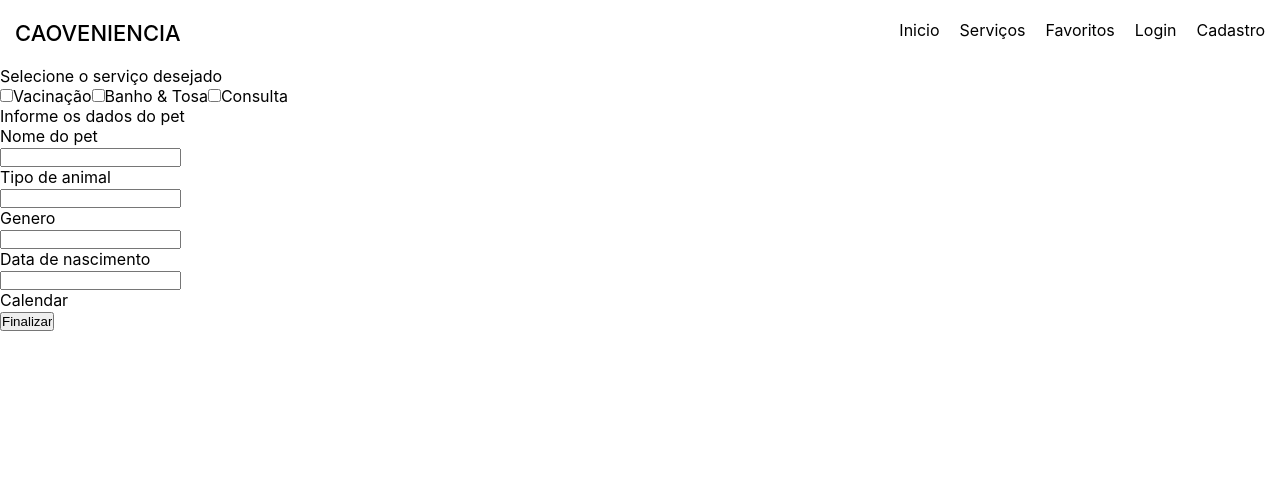
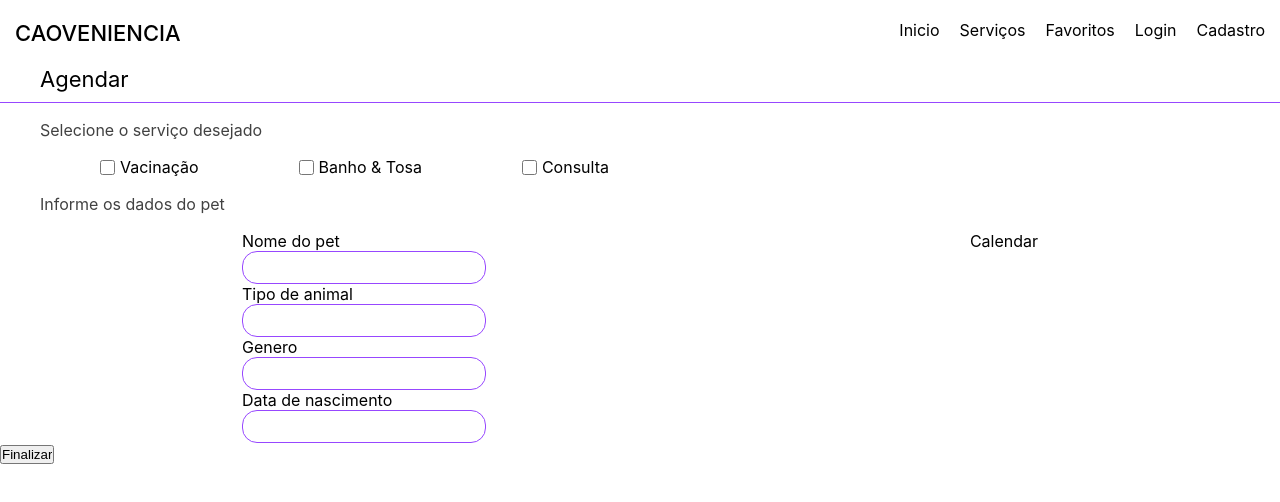
Before and after one commit to luisfelip2005/petshop, a React (Create React App) app in the folder frontend/: page /appointment in a window 1280 px wide. Shown: the top 502 px of the page. Built offline with nearby package versions, Linux system fonts and the light colour scheme.

Commit message:
styling appointment page

```diff
--- a/frontend/src/pages/Appointment/Appointment.jsx
+++ b/frontend/src/pages/Appointment/Appointment.jsx
@@ -1,38 +1,47 @@
-import React from 'react'
+import React, { useState } from 'react'
 import HomeNavbar from '../../components/HomeNavbar/HomeNavBar'
 import "./styles.css"
 
 export default function Appointment() {
+    const [checkedValue, setCheckedValue] = useState()
+
   return (
     <div>
         <HomeNavbar />
         <form>
-            <p>Selecione o serviço desejado</p>
-            <div className="checkbox-container">
-                <input id="vac" name='vac' type="checkbox" />
-                <label htmlFor="vac">Vacinação</label>
-                <input id="bath" name='bath' type="checkbox" />
-                <label htmlFor="bath">Banho & Tosa</label>
-                <input id="consult" name='consult' type="checkbox" />
-                <label htmlFor="consult">Consulta</label>
+            <p className='title'>Agendar</p>
+            <p className='subtitle'>Selecione o serviço desejado</p>
+            <div className="checkboxes-container">
+                <div className="checkbox-container">
+                    <input className='checkbox' checked={checkedValue == 1} name="choice" value={1} id="vac" type="checkbox" onClick={(e) => setCheckedValue(e.target.value)} />
+                    <label className='checkbox-label' htmlFor="vac">Vacinação</label>
+                </div>
+                <div className="checkbox-container">
+                    <input className='checkbox' checked={checkedValue == 2} name="choice" value={2} id="bath" type="checkbox" onClick={(e) => setCheckedValue(e.target.value)} />
+                    <label className='checkbox-label' htmlFor="bath">Banho & Tosa</label>
+                </div>
+                <div className="checkbox-container">
+                    <input className='checkbox' checked={checkedValue == 3} name="choice" value={3} id="consult" type="checkbox" onClick={(e) => setCheckedValue(e.target.value)} />
+                    <label className='checkbox-label' htmlFor="consult">Consulta</label>
+                </div>
             </div>
-            <p>Informe os dados do pet</p>
+            <p className='subtitle'>Informe os dados do pet</p>
             <div className="input-container">
                 <div className="inputs">
-                    <p>Nome do pet</p>
-                    <input type="text" />
-                    <p>Tipo de animal</p>
-                    <input type="text" />
-                    <p>Genero</p>
-                    <input type="text" />
-                    <p>Data de nascimento</p>
-                    <input type="text" />
+                    <p className='appointment-input-label'>Nome do pet</p>
+                    <input className='appointment-input' type="text" />
+                    <p className='appointment-input-label'>Tipo de animal</p>
+                    <input className='appointment-input' type="text" />
+                    <p className='appointment-input-label'>Genero</p>
+                    <input className='appointment-input' type="text" />
+                    <p className='appointment-input-label'>Data de nascimento</p>
+                    <input className='appointment-input' type="text" />
                 </div>
                 <div className="calendar">
                     <p>Calendar</p>
                 </div>
             </div>
-            <button>Finalizar</button>
+            <button className='appointment-button'>Finalizar</button>
         </form>
     </div>
   )
--- a/frontend/src/pages/Appointment/styles.css
+++ b/frontend/src/pages/Appointment/styles.css
@@ -1,3 +1,44 @@
-form {
+.checkbox {
+    height: 15px;
+    width: 15px;
+    border: 2px solid #9747FF;
+    accent-color: #9747FF;
+}
 
+.checkboxes-container {
+    display: flex;
+    justify-content: start;
+    align-items: center;
+    gap: 100px;
+    padding: 0px 0px 0px 100px;
 }
+
+.checkbox-container {
+    display: flex;
+    justify-content: center;
+    align-items: center;
+    gap: 5px;
+}
+
+.subtitle {
+    color: #414141;
+    padding: 17px 0px 17px 40px;
+}
+
+.input-container {
+    display: flex;
+    justify-content: space-around;
+}
+
+.title {
+    font-size: 22px;
+    padding: 0px 0px 10px 40px;
+    border-bottom: 1px solid #9747FF;
+}
+
+.appointment-input {
+    border: 1px solid #9747FF;
+    font-size: 18px;
+    padding: 5px 5px;
+    border-radius: 15px;
+}
```
